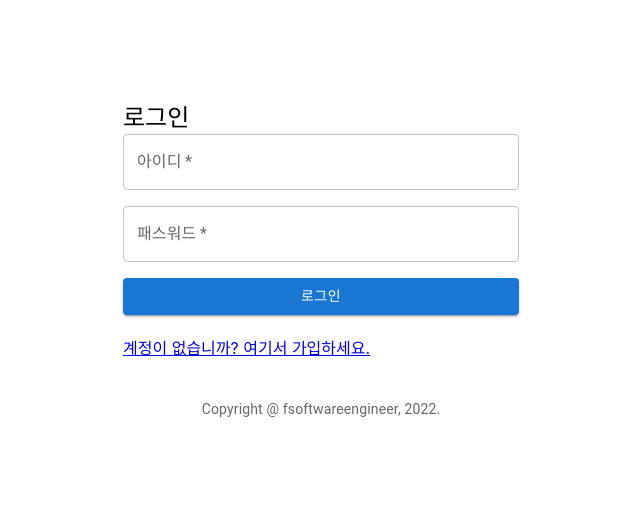
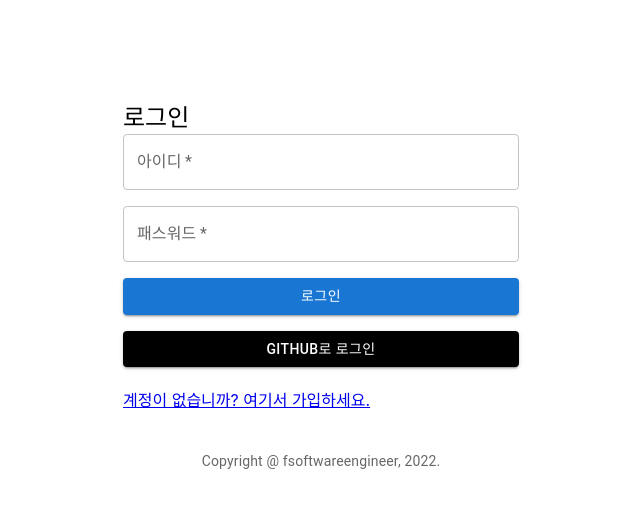
Before and after one commit to vixloaze/todo-react-app, a React (Create React App) app: page /login in a window 1280 px wide. Shown: the top 508 px of the page, without its empty margins (319-959 px from the left). Built offline with nearby package versions, Linux system fonts and the light colour scheme.

Commit message:
7.3.3 소셜 로그인 기능 추가

```diff
--- a/src/components/Login.js
+++ b/src/components/Login.js
@@ -1,6 +1,6 @@
 import React from "react";
 import { Container, Grid, Typography, TextField, Button } from "@mui/material";
-import { signin } from "../service/ApiService";
+import { signin , socialLogin } from "../service/ApiService";
 import { Link } from "react-router-dom";
 
 function Login() {
@@ -13,6 +13,10 @@ function Login() {
         // ApiService의 signin 메서드를 사용해 로그인
         signin({username: username , password: password});
     };
+
+    const handleSocialLogin = (provider) => {
+        socialLogin(provider);
+    }
 
     return (
         <Container component="main" maxWidth="xs" style={{marginTop: "8%"}}>
@@ -55,6 +59,12 @@ function Login() {
                             로그인
                         </Button>
                     </Grid>
+                    <Grid item xs={12}>
+                        <Button onClick={()=> handleSocialLogin("github")} fullWidth
+                            variant="contained" style={{backgroundColor: '#000'}}>
+                            Github로 로그인
+                        </Button>
+                    </Grid>
                 </Grid>
                 <Grid container justify="flex-end" style={{marginTop: "5%"}}>
                     <Grid item>
--- a/src/service/ApiService.js
+++ b/src/service/ApiService.js
@@ -54,3 +54,7 @@ export function signout() {
 export function signup(userDTO) {
     return call("/auth/signup","POST",userDTO);
 }
+
+export function socialLogin(provider) {
+    window.location.href = API_BASE_URL + "/auth/authorize/" + provider;
+}
```
